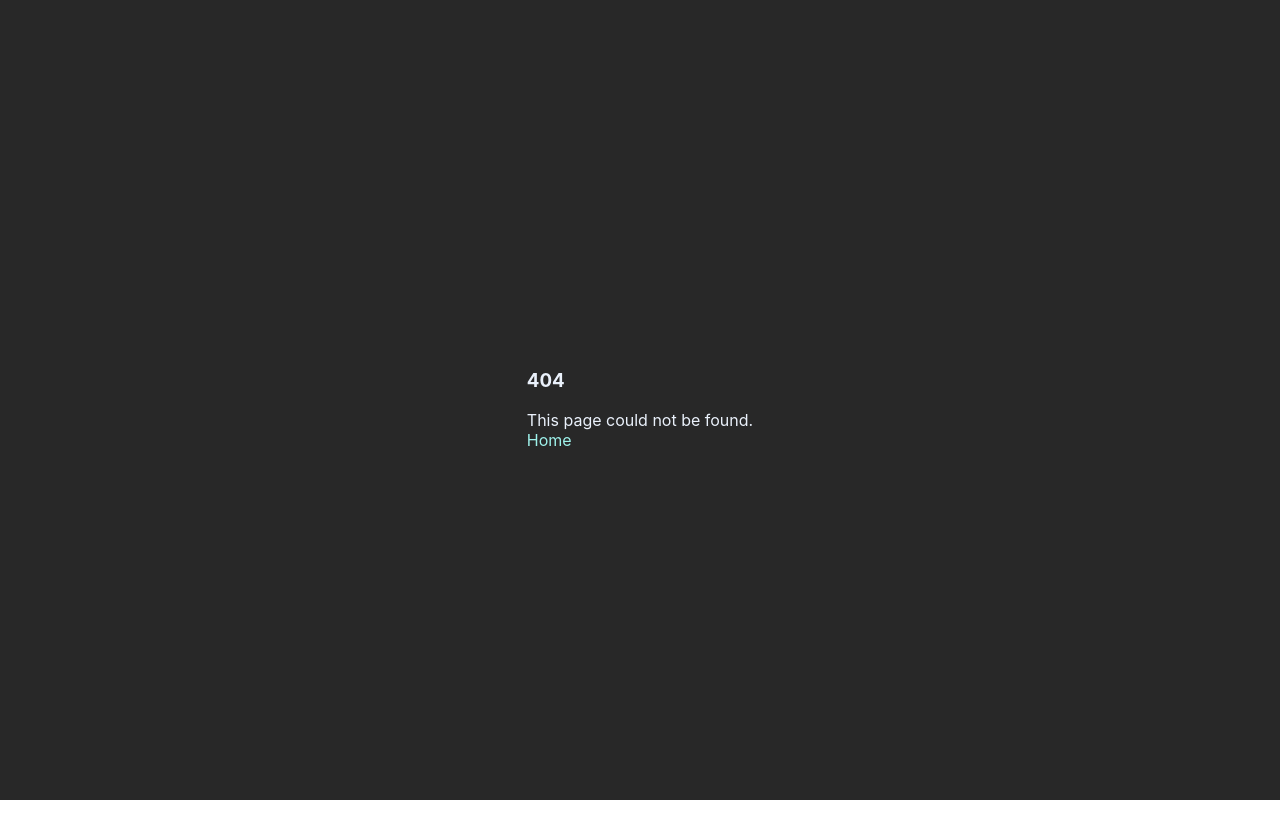
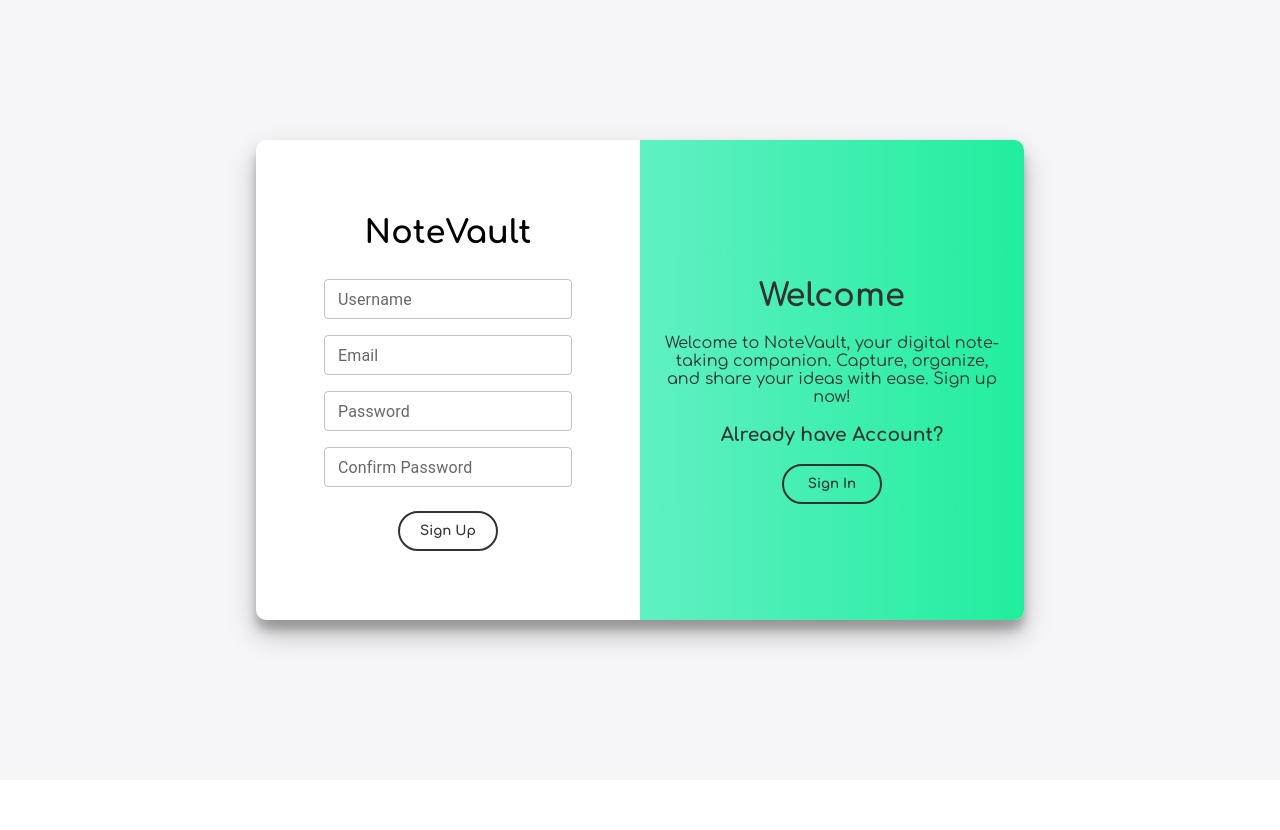
Before and after one commit to AryanChidumalla/NoteVault, a React (Create React App) app: page /register in a window 1280 px wide. Before the commit this address had no page. Before the commit the page ends 800 px from the top, so only its background shows below. Built offline with nearby package versions, Linux system fonts and the light colour scheme; no server answers.

Commit message:
Register Page Incomplete

```diff
--- a/package.json
+++ b/package.json
@@ -3,6 +3,9 @@
   "version": "0.1.0",
   "private": true,
   "dependencies": {
+    "@emotion/react": "^11.11.4",
+    "@emotion/styled": "^11.11.5",
+    "@mui/material": "^5.15.20",
     "@testing-library/jest-dom": "^5.17.0",
     "@testing-library/react": "^13.4.0",
     "@testing-library/user-event": "^13.5.0",
--- a/src/App.js
+++ b/src/App.js
@@ -6,6 +6,7 @@ import Dashboard from './Dashboard';
 
 import './App.css';
 import ErrorPage from './ErrorPage';
+import Register from './Register';
 
 function App() {
   return (
@@ -16,6 +17,7 @@ function App() {
         <Route path='/dashboard' element={<Dashboard/>}/>
         <Route path='/signin' element={<SignIn/>}/>
         <Route path='/signup' element={<SignUp/>}/>
+        <Route path='/register' element={<Register/>}/>
       </Routes>
     </BrowserRouter>
   )
--- /dev/null
+++ b/src/Register.js
@@ -0,0 +1,138 @@
+import { useEffect, useState } from 'react'
+import styles from './Register.module.css'
+import { TextField, ThemeProvider, createTheme } from '@mui/material';
+import { checkUserStatus } from './firebaseComponents';
+import { useNavigate } from 'react-router-dom';
+
+function Register() {
+
+    const [containerClassname, setContainerClassname] = useState(`${styles.container}`)
+
+    const navigate = useNavigate()
+
+    const [username, setUsername] = useState()
+    const [email, setEmail] = useState()
+    const [password, setPassword] = useState()
+    const [confirmPassword, setConfirmPassword] = useState()
+
+    const theme = createTheme({
+        palette: {
+            primary: {
+                main: '#323232'
+            }
+        }
+    })
+
+    useEffect(() => {
+        checkUserStatus().then((isUserSignedIn) => {
+            if (isUserSignedIn)
+                navigate('/dashboard')
+            }
+        )
+    })
+
+    return (
+        <div className={styles.body}>
+            <div className={`${containerClassname}`}>
+                <div className={`${styles.formContainer} ${styles.signUpContainer}`}>
+                <h1>NoteVault</h1>
+
+                <form>
+                    <ThemeProvider theme = {theme}>
+                        <TextField
+                            className={styles.textField}
+                            label="Email"
+                            sx={{ m: 1 }}
+                            size="small"
+                            onChange={(e) => setEmail(e.target.value)}
+                        />
+                        <TextField
+                            className={styles.textField}
+                            label="Password"
+                            sx={{ m: 1 }}
+                            size="small"
+                            onChange={(e) => setPassword(e.target.value)}
+                        />
+                    </ThemeProvider>
+                    <p>
+                    <button className={`${styles.button} ${styles.type2}`} onClick={() => setContainerClassname(`${styles.container} ${styles.rightPanelActive}`)}>
+                        <span className={styles.buttonText}>Sign In</span>
+                    </button>
+                    </p>
+                </form>
+                </div>
+                <div className={`${styles.formContainer} ${styles.signInContainer}`}>
+                    <h1>NoteVault</h1>
+
+                    <form>
+                        <ThemeProvider theme = {theme}>
+                            <TextField
+                                className={styles.textField}
+                                label="Username"
+                                sx={{ m: 1 }}
+                                size="small"
+                                onChange={(e) => setUsername(e.target.value)}
+                            />
+                            <TextField
+                                className={styles.textField}
+                                label="Email"
+                                sx={{ m: 1 }}
+                                size="small"
+                                onChange={(e) => setEmail(e.target.value)}
+                            />
+                            <TextField
+                                className={styles.textField}
+                                label="Password"
+                                sx={{ m: 1 }}
+                                size="small"
+                                onChange={(e) => setPassword(e.target.value)}
+                            />
+                            <TextField
+                                className={styles.textField}
+                                label="Confirm Password"
+                                sx={{ m: 1 }}
+                                size="small"
+                                onChange={(e) => setConfirmPassword(e.target.value)}
+                            />
+                        </ThemeProvider>
+                        <p>
+                        <button className={`${styles.button} ${styles.type1}`} onClick={() => setContainerClassname(`${styles.container}`)}>
+                            <span className={styles.buttonText}>Sign Up</span>
+                        </button>
+                        </p>
+                    </form>
+                </div>
+                <div className={styles.overlayContainer}>
+                    <div className={styles.overlay}>
+                        <div className={`${styles.overlayPanel} ${styles.overlayLeft}`}>
+                            <div className={styles.overlayPanelContainer}>
+                                <h1>Welcome, back</h1>
+                                <p>Welcome back to NoteVault. Sign in to access your notes, collaborate with others, and unlock your productivity. Your notes, your way.</p>
+
+                                <h3>Don’t have an Account?</h3>
+                                <button className={`${styles.button} ${styles.type1}`} onClick={() => setContainerClassname(`${styles.container}`)}>
+                                    <span className={styles.buttonText}>Sign Up</span>
+                                </button>
+                            </div>
+                        </div>
+
+                        <div className={`${styles.overlayPanel} ${styles.overlayRight}`}>
+                            <div className={styles.overlayPanelContainer}>
+                                <h1>Welcome</h1>
+                                <p>Welcome to NoteVault, your digital note-taking companion. Capture, organize, and share your ideas with ease. Sign up now!</p>
+
+                                <h3>Already have Account?</h3>
+                                <button className={`${styles.button} ${styles.type2}`} onClick={() => setContainerClassname(`${styles.container} ${styles.rightPanelActive}`)}>
+                                    <span className={styles.buttonText}>Sign In</span>
+                                </button>
+                            </div>
+                        </div>
+                    </div>
+                </div>
+            </div>
+        </div>
+    )
+}
+
+
+export default Register
--- /dev/null
+++ b/src/Register.module.css
@@ -0,0 +1,192 @@
+@import url('https://fonts.googleapis.com/css2?family=Comfortaa:wght@300..700&display=swap');
+
+.body {
+    background: #f6f5f7;
+	display: flex;
+	justify-content: center;
+	align-items: center;
+	flex-direction: column;
+	font-family: 'Comfortaa', 'Montserrat';
+	height: 100vh;
+	margin: -20px 0 50px;
+}
+
+.container {
+    background-color: #fff;
+	border-radius: 10px;
+  	box-shadow: 0 14px 28px rgba(0,0,0,0.25),
+			0 10px 10px rgba(0,0,0,0.22);
+	position: relative;
+	overflow: hidden;
+	width: 768px;
+	max-width: 100%;
+	min-height: 480px;
+}
+
+.formContainer {
+    position: absolute;
+    display: flex;
+	align-items: center;
+	justify-content: center;
+	flex-direction: column;
+	text-align: center;
+	top: 0;
+	height: 100%;
+	transition: all 0.6s ease-in-out;
+}
+
+.signInContainer {
+	left: 0;
+	width: 50%;
+	z-index: 2;
+}
+
+.container.rightPanelActive .signInContainer {
+	transform: translateX(-100%);
+}
+
+.signUpContainer {
+	left: 0;
+	width: 50%;
+	opacity: 0;
+	z-index: 1;
+}
+
+.container.rightPanelActive .signUpContainer {
+	transform: translateX(100%);
+	opacity: 1;
+	z-index: 5;
+	animation: show 0.6s;
+}
+
+.overlayContainer {
+	position: absolute;
+	top: 0;
+	left: 50%;
+	width: 50%;
+	height: 100%;
+	overflow: hidden;
+	transition: transform 0.6s ease-in-out;
+	z-index: 100;
+}
+
+/* activate when right panel is active */
+.container.rightPanelActive .overlayContainer{
+	transform: translateX(-100%);
+}
+
+.overlay {
+	background: #FF416C;
+	background: -webkit-linear-gradient(to right, #9EF2EB, #21EE9C);
+	background: linear-gradient(to right, #9EF2EB, #21EE9C);
+	background-repeat: no-repeat;
+	background-size: cover;
+	background-position: 0 0;
+	color: #323232;
+	position: relative;
+	left: -100%;
+	height: 100%;
+	width: 200%;
+  	transform: translateX(0);
+	transition: transform 0.6s ease-in-out;
+}
+
+/* activate when right panel is active */
+.container.rightPanelActive .overlay {
+    transform: translateX(50%);
+}
+
+.overlayPanel {
+	position: absolute;
+	display: flex;
+	align-items: center;
+	justify-content: center;
+	flex-direction: column;
+	text-align: center;
+	top: 0;
+	height: 100%;
+	width: 50%;
+	transform: translateX(0);
+	transition: transform 0.6s ease-in-out;
+}
+
+.overlayLeft {
+	transform: translateX(-20%);
+}
+
+.overlayRight {
+	right: 0;
+	transform: translateX(0);
+}
+
+/* activate when right panel is active */
+
+.container.rightPanelActive .overlayLeft {
+	transform: translateX(0);
+}
+
+.container.rightPanelActive .overlayRight {
+	transform: translateX(20%);
+}
+
+.overlayPanelContainer {
+	padding: 0px 20px;
+}
+
+.button {
+	height: 40px;
+	width: 100px;
+	position: relative;
+	background-color: transparent;
+	cursor: pointer;
+	border: 2px solid #323232;
+	overflow: hidden;
+	font-family: 'Comfortaa';
+	border-radius: 30px;
+	color: #333;
+	transition: all 0.5s ease-in-out;
+  }
+
+.buttonText {
+	z-index: 1;
+	font-weight: 800;
+}
+
+.type1::after {
+	content: "";
+	position: absolute;
+	left: 0;
+	top: 0;
+	transition: all 1s ease-in-out;
+	background-color: #323232;
+	border-radius: 30px;
+	visibility: hidden;
+	height: 10px;
+	width: 10px;
+	z-index: -1;
+}
+
+.type2::after {
+	content: "";
+	position: absolute;
+	right: 0;
+	top: 0;
+	transition: all 1s ease-in-out;
+	background-color: #323232;
+	border-radius: 30px;
+	visibility: hidden;
+	height: 10px;
+	width: 10px;
+	z-index: -1;
+}
+
+.button:hover {
+	box-shadow: 1px 1px 200px #323232;
+	color: #f6f5f7;
+	border: none;
+}
+
+.button:hover::after {
+	visibility: visible;
+	transform: scale(100) translateX(2px);
+}
```
Also changed, not shown: 1 other file (tests, documents, lock files or other folders).
